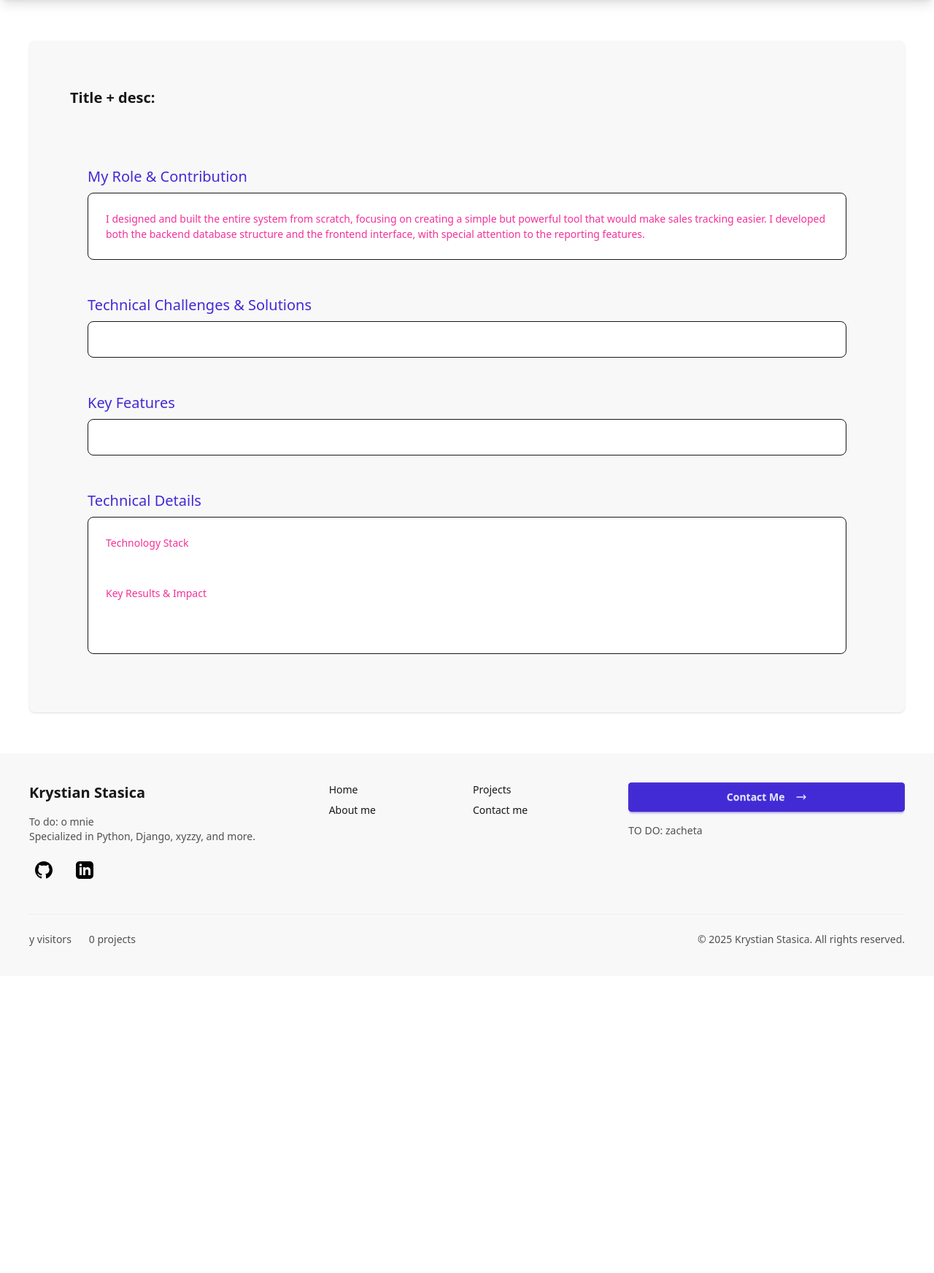
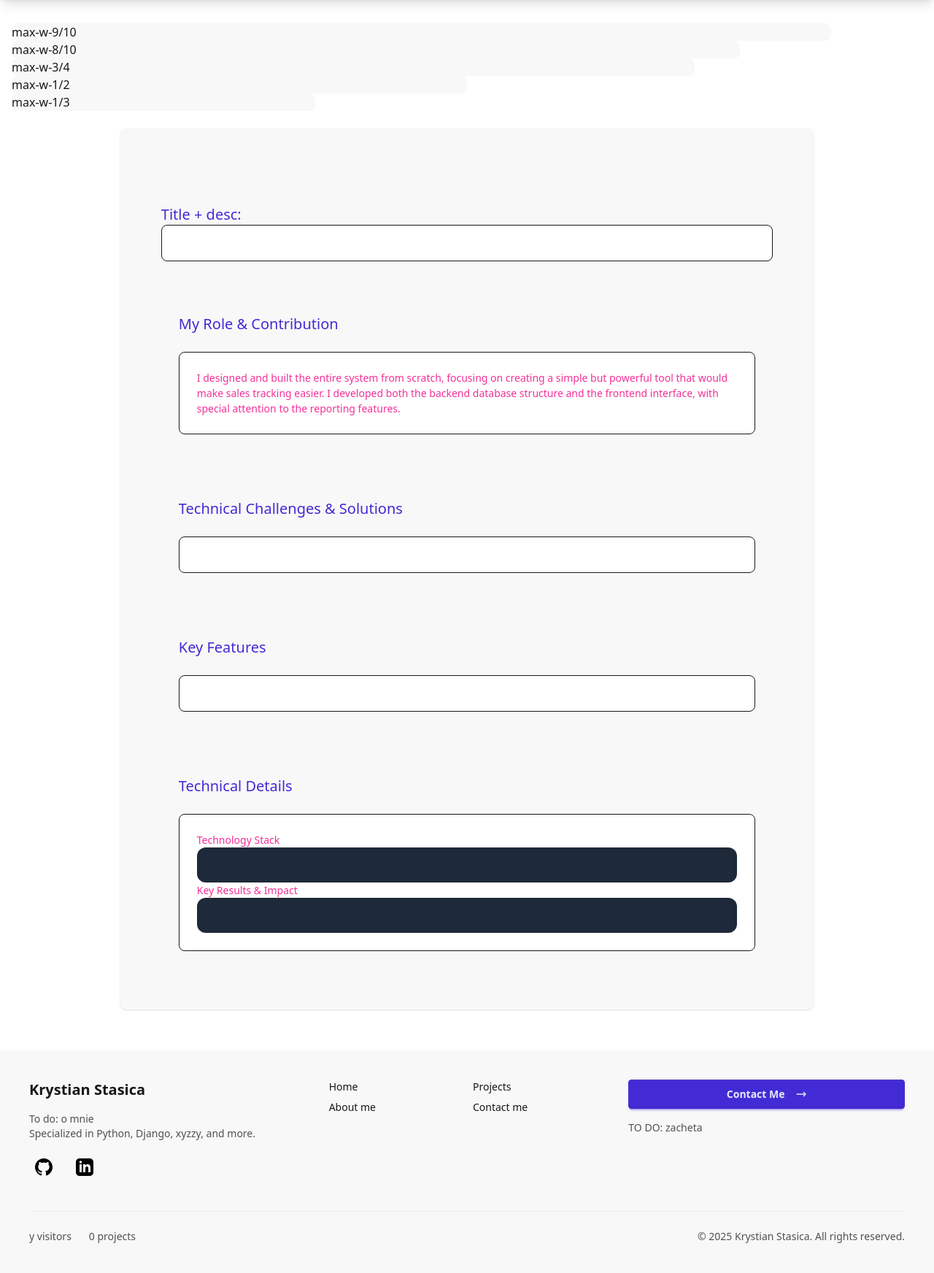
Before and after one commit to stokuj/my-django-portfolio, a Django app: template main/templates/main/project_detail.html in a window 1280 px wide. Shown: the part 80-1824 px from the top of the page at 73% size. Before the commit the page ends 1376 px from the top, so only its background shows below. Run offline with Django 5.2, Linux system fonts and the light colour scheme; the template is opened without the code that fills it, so the values that code supplies are empty; some libraries are stand-ins or nearby versions.

Commit message:
Zmiana projektów

```diff
--- a/main/templates/main/project_detail.html
+++ b/main/templates/main/project_detail.html
@@ -3,14 +3,20 @@
 {% block page_name %}{{ project.title }}{% endblock page_name %}
 
 {% block content %}
-<div class="container mx-auto p-6">
-    <div class="card w-full p-8 bg-base-200 shadow">
+<div class="card bg-base-200 w-full max-w-9/10 ...">max-w-9/10</div>
+<div class="card bg-base-200 w-full max-w-8/10 ...">max-w-8/10</div>
+<div class="card bg-base-200 w-full max-w-3/4 ...">max-w-3/4</div>
+<div class="card bg-base-200 w-full max-w-1/2 ...">max-w-1/2</div>
+<div class="card bg-base-200 w-full max-w-1/3 ...">max-w-1/3</div>
+
+<div class="container mx-auto p-6 max-w-8/10">
+    <div class="card bg-base-200 w-full p-8 shadow">
         <div class="card-body">
             <h1 class="text-xl font-bold text-center">{{ project.title }}</h1>
 
             <section class="mt-10">
-                <h2 class="text-2xl font-bold text-green-400 mb-4">Title + desc:</h2>
-                <div class="bg-gray-800 p-6 rounded-xl">
+                <h2 class="text-primary">Title + desc:</h2>
+                <div class="p-6 border rounded-lg bg-base-100">
                     {{ project.description|linebreaks }}
                 </div>
             </section>
@@ -33,7 +39,6 @@
                             I designed and built the entire system from scratch, focusing on creating a simple but powerful tool that would make sales tracking easier.
                             I developed both the backend database structure and the frontend interface, with special attention to the reporting features.
                             </p>
-
                     </div>
                 </div>
             </div>
```
Also changed, not shown: main/static/css/style.css.
